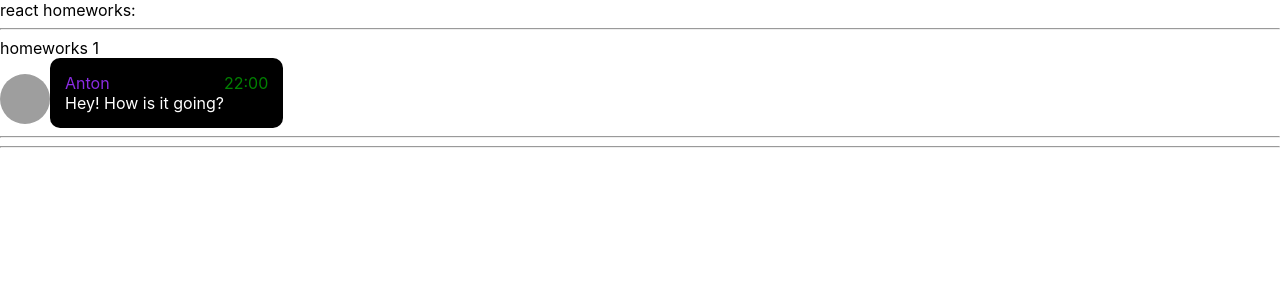
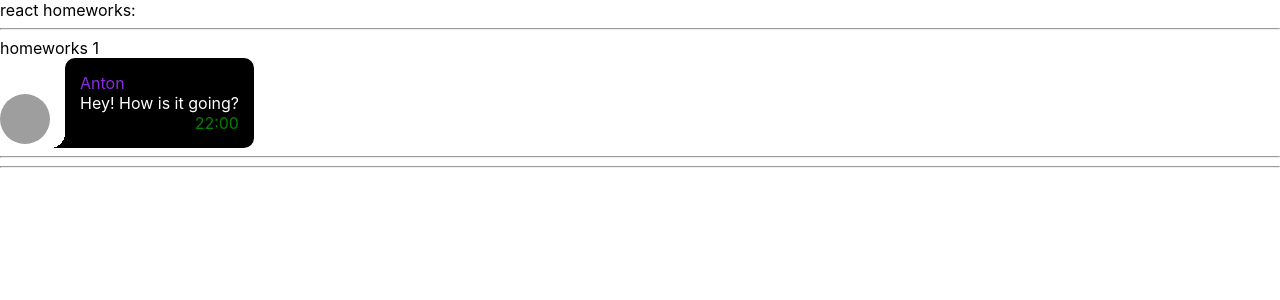
Before and after one commit to TonyFinder/Ignat-HomeWork, a React (Create React App) app: page / in a window 1280 px wide. Shown: the top 300 px of the page. Built offline with nearby package versions, Linux system fonts and the light colour scheme; grey boxes are pictures that could not be loaded.

Commit message:
HomeWork #1. Corrections

```diff
--- a/src/p2-homeworks/h1/Message.module.css
+++ b/src/p2-homeworks/h1/Message.module.css
@@ -1,6 +1,12 @@
 .container {
     display: flex;
     align-items: flex-end;
+}
+
+.angle {
+    width: 15px;
+    height: 15px;
+    background: radial-gradient(circle at 0 0, rgba(0, 0, 0, 0) 15px, rgba(0, 0, 0, 1) 0);
 }
 
 .forImage {
@@ -15,8 +21,7 @@
 
 .blackbox {
     background-color: black;
-    border-radius: 10px;
-    display: flex;
+    border-radius: 10px 10px 10px 0;
     padding: 15px;
 }
 
@@ -29,5 +34,7 @@
 }
 
 .time {
+    display: flex;
+    justify-content: flex-end;
     color: green;
 }
--- a/src/p2-homeworks/h1/Message.tsx
+++ b/src/p2-homeworks/h1/Message.tsx
@@ -14,13 +14,14 @@ function Message(props: messageType) {
             <div className={c.forImage}>
                 <img src={props.avatar} alt="avatar"/>
             </div>
+            <div className={c.angle}/>
             <div className={c.blackbox}>
                 <div>
                     <div><span className={c.name}>{props.name}</span></div>
                     <div><span className={c.message}>{props.message}</span></div>
                 </div>
-                <div>
-                    <span className={c.time}>{props.time}</span>
+                <div className={c.time}>
+                    <span>{props.time}</span>
                 </div>
             </div>
         </div>
```
